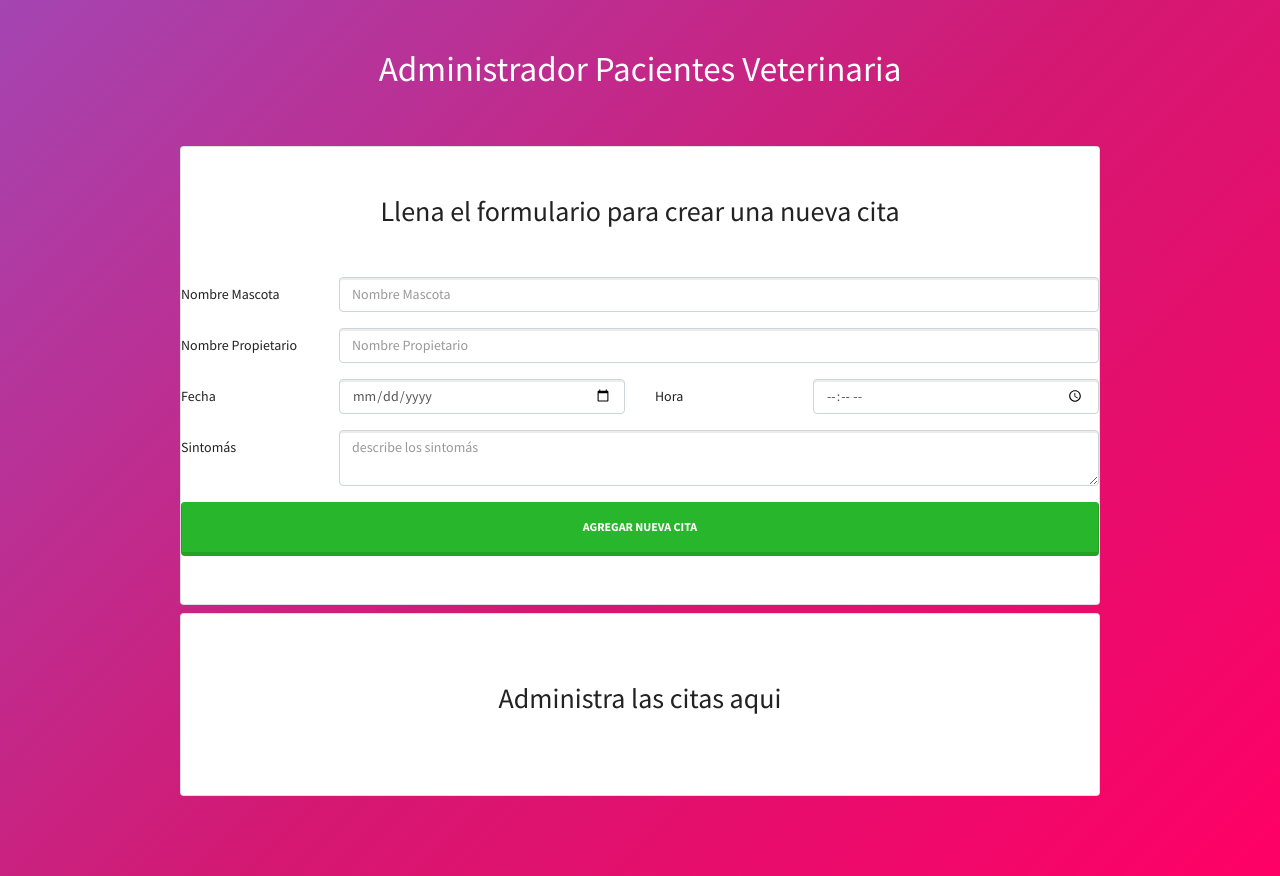
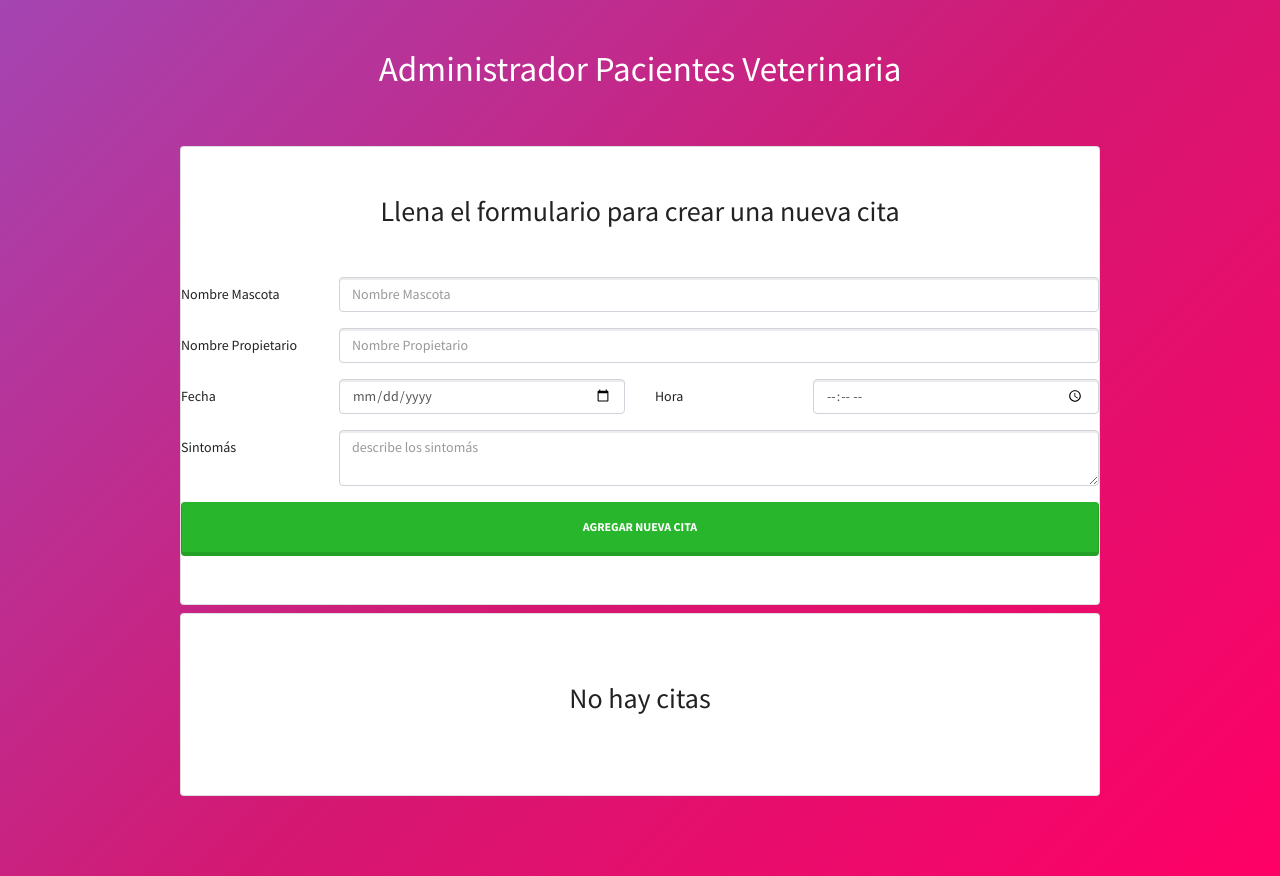
Before and after one commit to northerchild/veterinaria, a React (Create React App) app: page / in a window 1280 px wide. Built offline with nearby package versions, Linux system fonts and the light colour scheme.

Commit message:
Se agrega la condicion del mensaje

```diff
--- a/src/components/ListasCitas.js
+++ b/src/components/ListasCitas.js
@@ -1,10 +1,12 @@
 import React from 'react'
 import Cita  from "./Cita";
 import PropTypes from 'prop-types'
-const ListaCitas = ({citas, eliminarCita}) =>(
+const ListaCitas = ({citas, eliminarCita}) =>{
+    const mensaje = Object.keys(citas).length === 0 ? 'No hay citas' : 'Administra las citas aqui';
+    return (
         <div className="card mt-2 py-5">
             <div className="card-body">
-                <h2 className="card-title text-center">Administra las citas aqui</h2>
+                <h2 className="card-title text-center">{mensaje}</h2>
                 <div className="lista-citas">
                     {citas.map(cita=>(
                         <Cita key={cita.id}
@@ -16,6 +18,7 @@
             </div>
         </div>
     );
+                    }
 
 
 ListaCitas.propTypes = {
```
